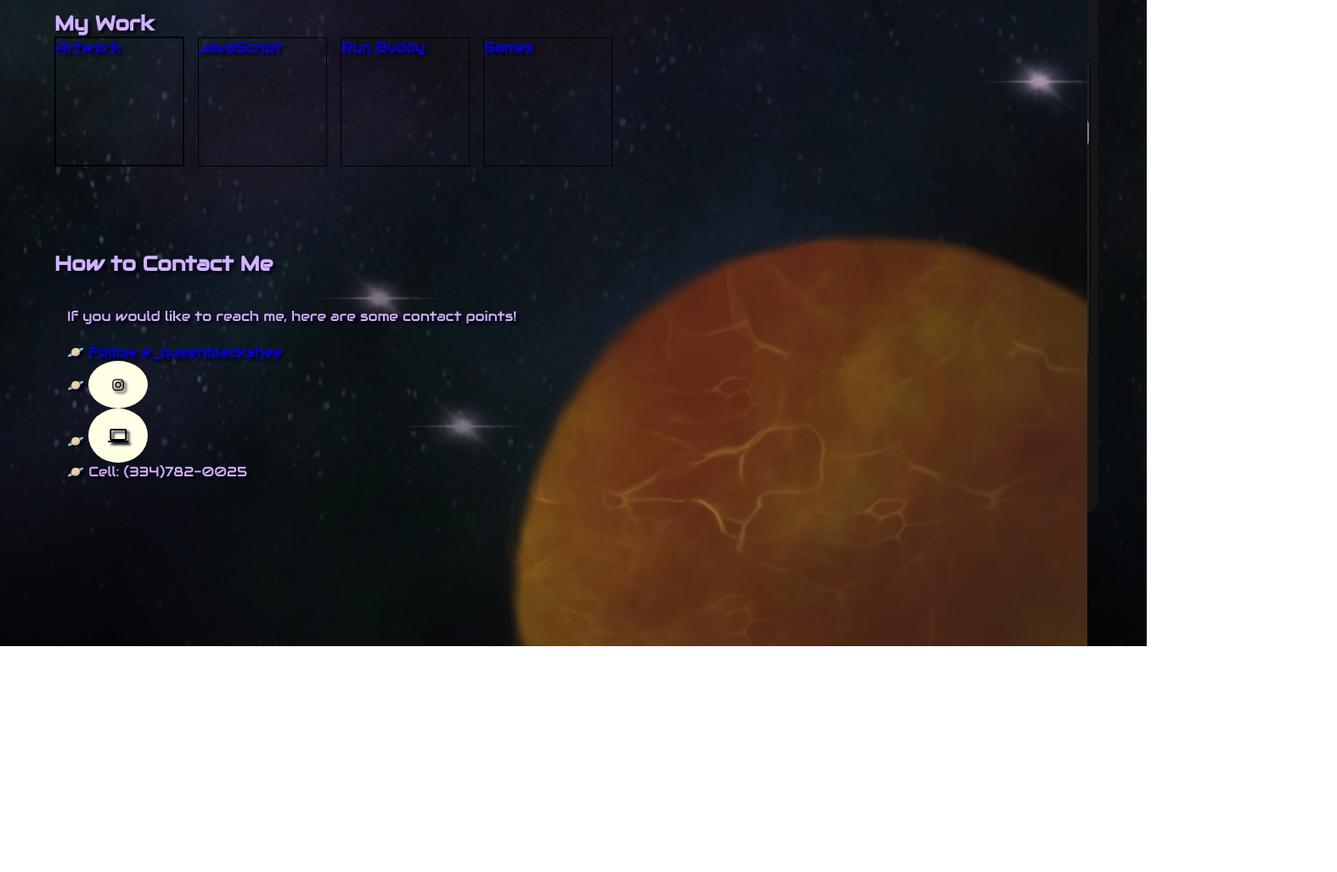
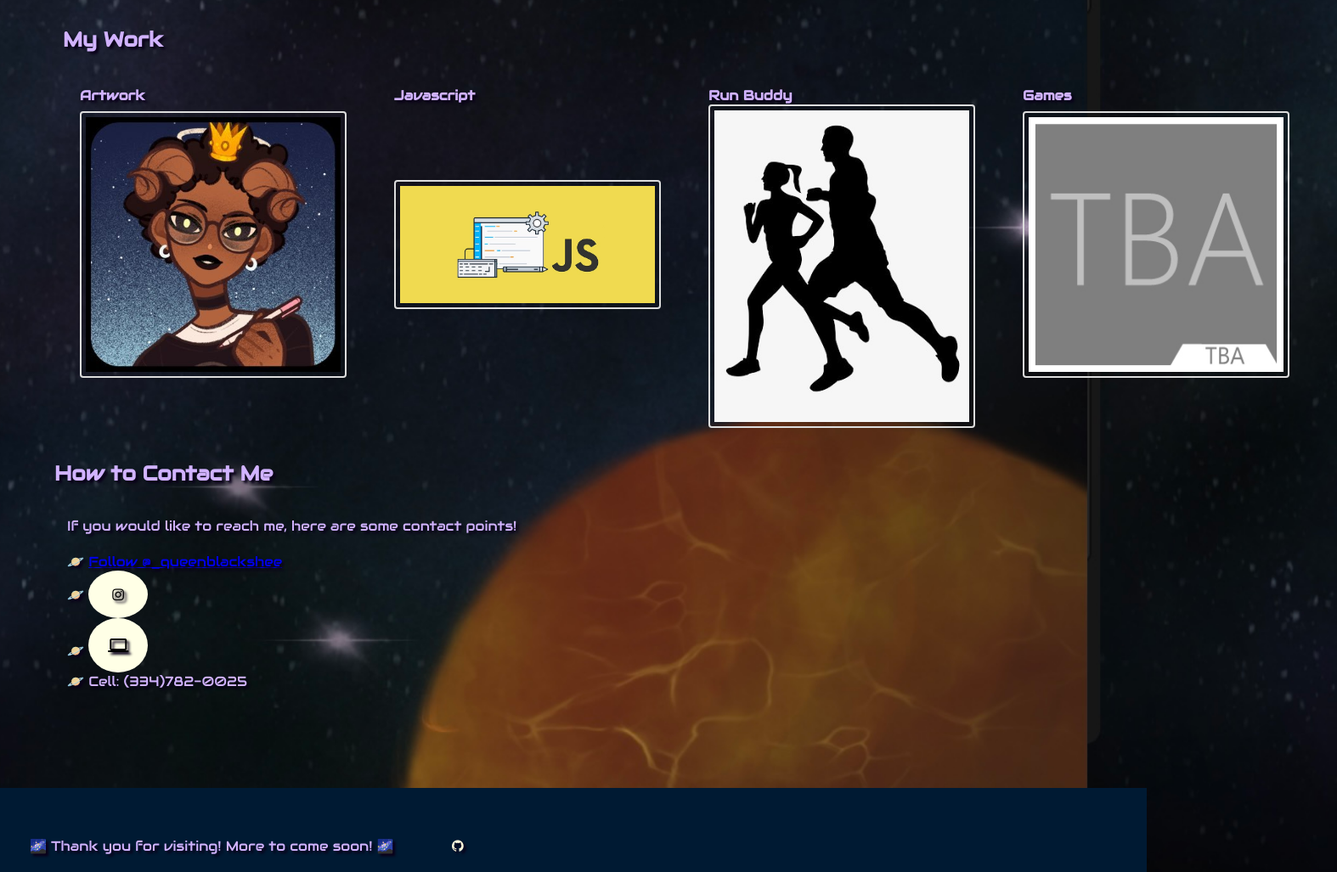
Before and after one commit to EmiStew14/My-Portfolio, a plain HTML site: page index.html in a window 1280 px wide. Shown: the part 775-1802 px from the top of the page at 85% size, 1574 px wide, since content can reach past the window. Before the commit the page ends 1536 px from the top, so only its background shows below. Drawn offline with Linux system fonts and the light colour scheme; a web font is replaced by a local one.

Commit message:
added footer and hyperlink icons

```diff
--- a/assets/style.css
+++ b/assets/style.css
@@ -94,14 +94,16 @@ article {
     justify-content:space-evenly;
 }
 .projects, .art, .js, .run-buddy, .game {
- width:150px;
-height:150px;
-border:1px solid black;
+ width:350px;
+height:350px;
+text-align: center;
  display:flex;
 flex-wrap:wrap;
 }
 .work div {
-    column-count:4;
+    column-count:2;
+    padding: 10px;
+    display:flex;
 }
 
 .contact-info {
@@ -170,16 +172,21 @@ li:hover {
     background: #ffffe6;
     color: black;
   }
+.fa-github {
+    color:cornsilk;
+    width: 100px;
+}
 .material-icons {
     background: #ffffe6;
     color: black;
 }
 
   footer {
-    background: ;
+    background: #001a33;
     width: 100%;
     padding: 40px 35px;
     display: flex;
     justify-content: space-between;
     flex-wrap: wrap;
+    font-display:inherit;
 }
--- a/index.html
+++ b/index.html
@@ -11,6 +11,19 @@
             body {
                 font-family: "Audiowide", sans-serif;
                 text-shadow: 3px 3px 3px #0a001a ;
+                }
+            img {
+                border: 2px solid #ddd; /* Gray border */
+                border-radius: 4px;  /* Rounded border */
+                padding: 5px; /* Some padding */
+                width: 300px; /* Set a small width */
+                display:flex;
+                flex-direction: column;
+                align-items: baseline;
+                }
+                /* Add a hover effect (blue shadow) */
+            .projects img:hover {
+                box-shadow: 0 0 2px 1px rgba(0, 0, 0, 0.5);
                 }
         </style>
     <title>Emily Stewart Portfolio</title>
@@ -71,18 +84,33 @@
 
         <div class="projects">
             <div class="flex-row">
+
                 <div class="art">
-                    <a href="https://www.deviantart.com/konan-akatsuki-xxx">Artwork</a>
+                    <h4>Artwork</h4>
+                        <a target="_blank" href="https://www.instagram.com/_queenblacksheep_/">
+                            <img src="assets/images/thumbnail1.jpg" alt="Art id">
+                        </a>
                 </div>
-
+                <br>
                 <div class="js">
-                    <a href="/">JavaScript</a>
+                    <h4>Javascript</h4>
+                        <a target="_blank" href="https://github.com/EmiStew14/robot-gladiators">
+                            <img src="assets/images/thumbnail2.jpg" alt="Javascript thumbnail">
+                        </a>
                 </div>
+                <br>
                 <div class="run-buddy">
-                    <a href="/">Run Buddy</a>
+                    <h4>Run Buddy</h4>
+                        <a target="_blank" href="https://github.com/EmiStew14/run-buddy">
+                            <img src="assets/images/thumbnail4.jpg" alt="Run thumbnail">
+                        </a>
                 </div>
+                <br>
                 <div class="game">
-                    <a href="/">Games</a>
+                    <h4>Games</h4>
+                        <a target="_blank" href="/">
+                            <img src="assets/images/thumbnail3.jpg" alt="TBA thumbnail">
+                        </a>
                 </div>
             </div>
         </div>
@@ -112,7 +140,7 @@
                         <link rel="stylesheet" href="https://cdnjs.cloudflare.com/ajax/libs/font-awesome/4.7.0/css/font-awesome.min.css">
 
                         <!-- Add font awesome icons -->
-                        <a href="https://www.instagram.com/_queenblacksheep_/" class="fa fa-instagram"></a>
+                        <a href="https://www.instagram.com/ehmurlee96/" class="fa fa-instagram"></a>
                     </li>
                     <li>
                         <a href="mailto:stewartemilym2014@gmail.com"> <i class="material-icons">computer</i></a>
@@ -126,7 +154,10 @@
         </div>
     </section>
     <footer>
-
+        <p>
+            &#127756; Thank you for visiting! More to come soon! &#127756;
+            <a href="https://github.com/EmiStew14"><i class="fa fa-github" aria-hidden="true"></i></a>
+        </p>
     </footer>
   </body>
 </html>
```
Also changed, not shown: assets/images/thumbnail1.jpg (added), assets/images/thumbnail2.jpg (added), assets/images/thumbnail3.jpg (added), assets/images/thumbnail4.jpg (added).
